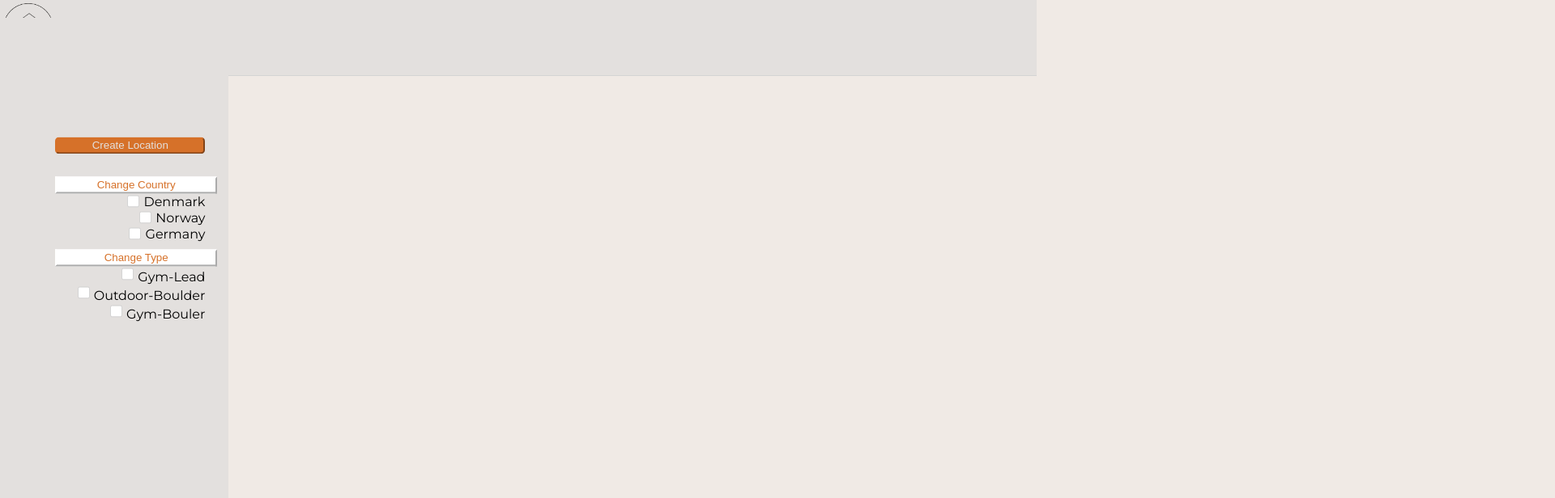
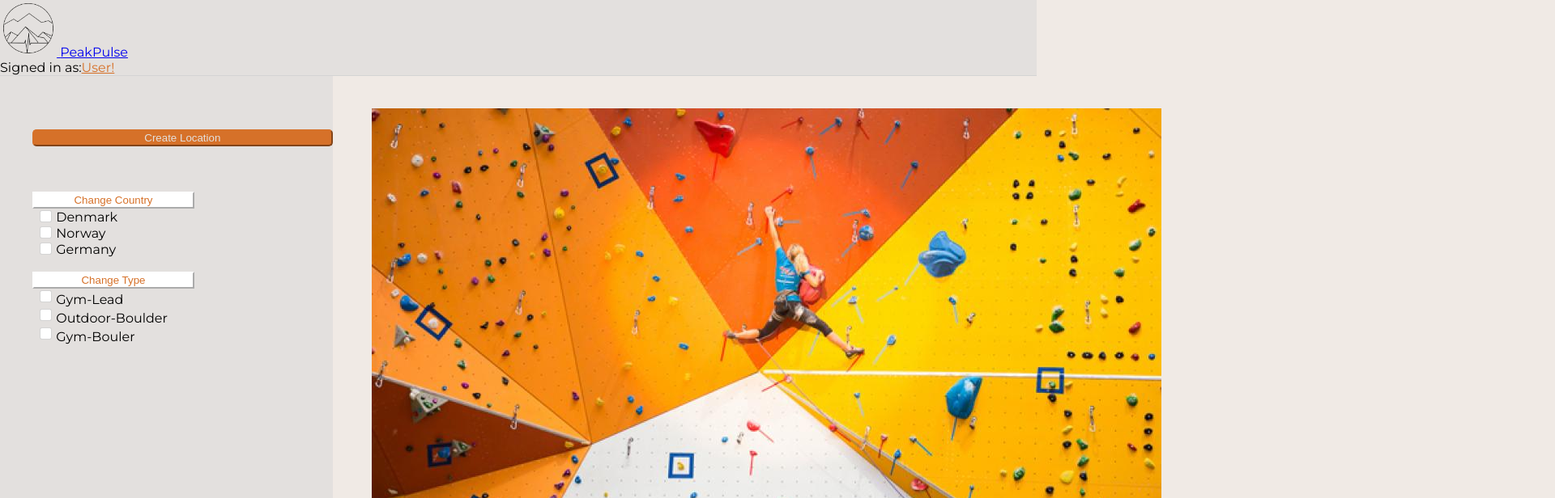
Before and after one commit to Chris-cvR/TID-React-Climbing-Platform, a React (Create React App) app: page / in a window 1280 px wide. Shown: the top 616 px of the page at 81% size, 1920 px wide, since content can reach past the window. Built offline with nearby package versions, Linux system fonts and the light colour scheme.

Commit message:
work on sidebar

```diff
--- a/src/pages/FeedPage.js
+++ b/src/pages/FeedPage.js
@@ -17,10 +17,14 @@ function FeedPage() {
     return (
         <div>
             <Navbar />
+            <div className="main-wrapper">
             <Sidebar handleShow={handleShow} />
             <CreateLocation show={show} handleClose={handleClose} />
+            <div className="feed">
             <LocationCard picture={picture1} Title={"Blocs & Walls"}></LocationCard>
             <LocationCard picture={picture2} Title={"Copenhagen Boulders"}></LocationCard>
+            </div>
+            </div>
             <Footer />
         </div>
 
--- a/src/styles/index.css
+++ b/src/styles/index.css
@@ -95,11 +95,8 @@ code {
 }
 
 .sidebar {
-  position: sticky;
-  width: 22%;
-  height: 100vh;
+  position: float;
   background: hsl(24, 8%, 88%);
-  margin-top: -100px;
   z-index: 1;
 }
 
@@ -147,12 +144,9 @@ footer{
 }
 
 .nav {
-  padding-top: 10%;
-  position: relative;
-  margin: 10%;
-  text-align: right;
-  top: 30%;
-  transform: translateY(-50%);
+  padding-top: 50px;
+  position: sticky;
+  padding-left: 50;
 }
 
 #dropdown-basic{
@@ -497,3 +491,9 @@ input[type="checkbox"]:checked {
   line-height: 1.8;
   text-align: justify;
 }
+
+.main-wrapper {
+  display: grid;
+  gap: 3rem;
+  grid-template-columns: minmax(0,1fr) minmax(0,2fr);
+}
```
